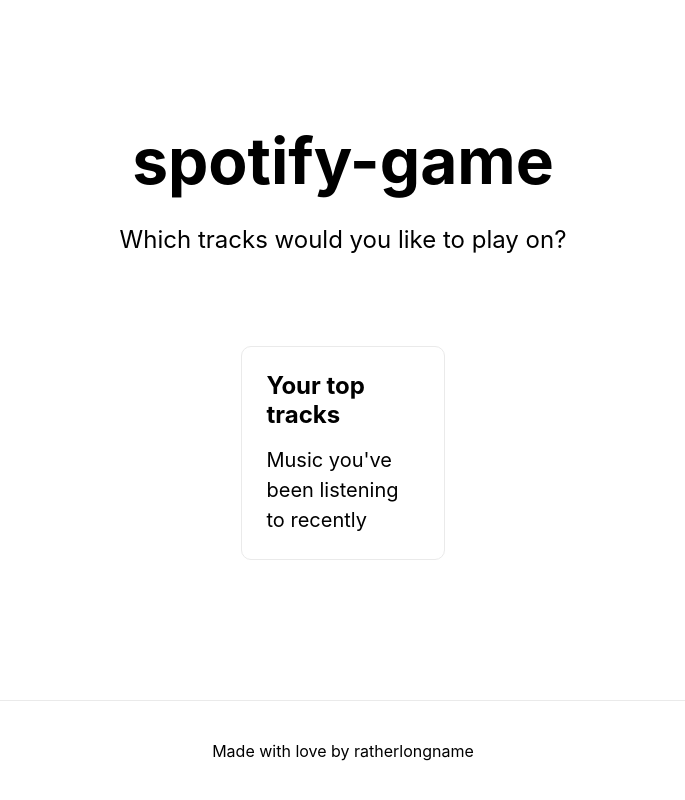
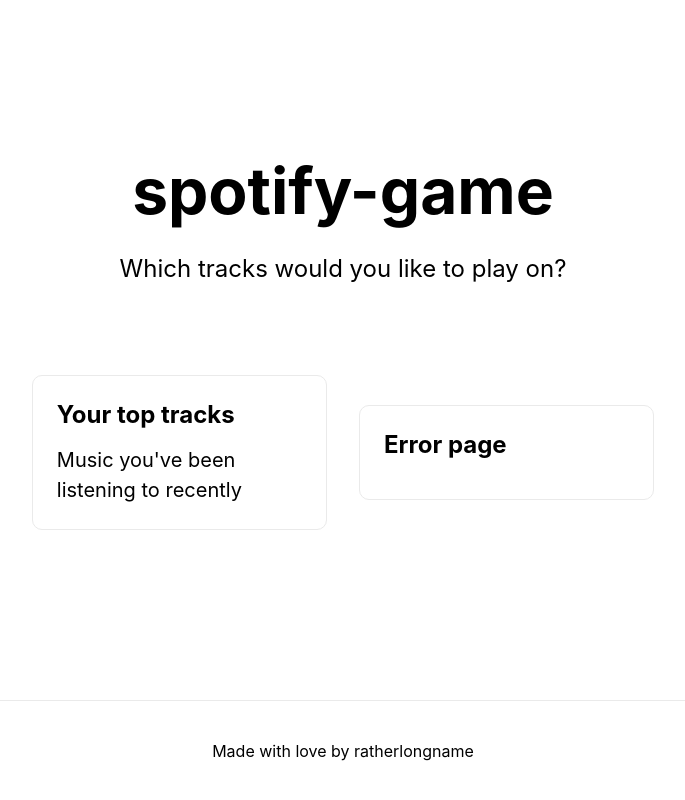
Before and after one commit to ratherlongname/Spotify-Game, a Next.js app: page / in a window 1280 px wide. Shown: the whole page, without its empty margins (297-982 px from the left). Built offline with nearby package versions, Linux system fonts and the light colour scheme.

Commit message:
Add link to error page in index

```diff
--- a/pages/index.js
+++ b/pages/index.js
@@ -23,6 +23,10 @@
             <h3>Your top tracks</h3>
             <p>Music you've been listening to recently</p>
           </a>
+
+          <a href="/error" className={styles.card}>
+            <h3>Error page</h3>
+          </a>
         </div>
       </main>
 
```
